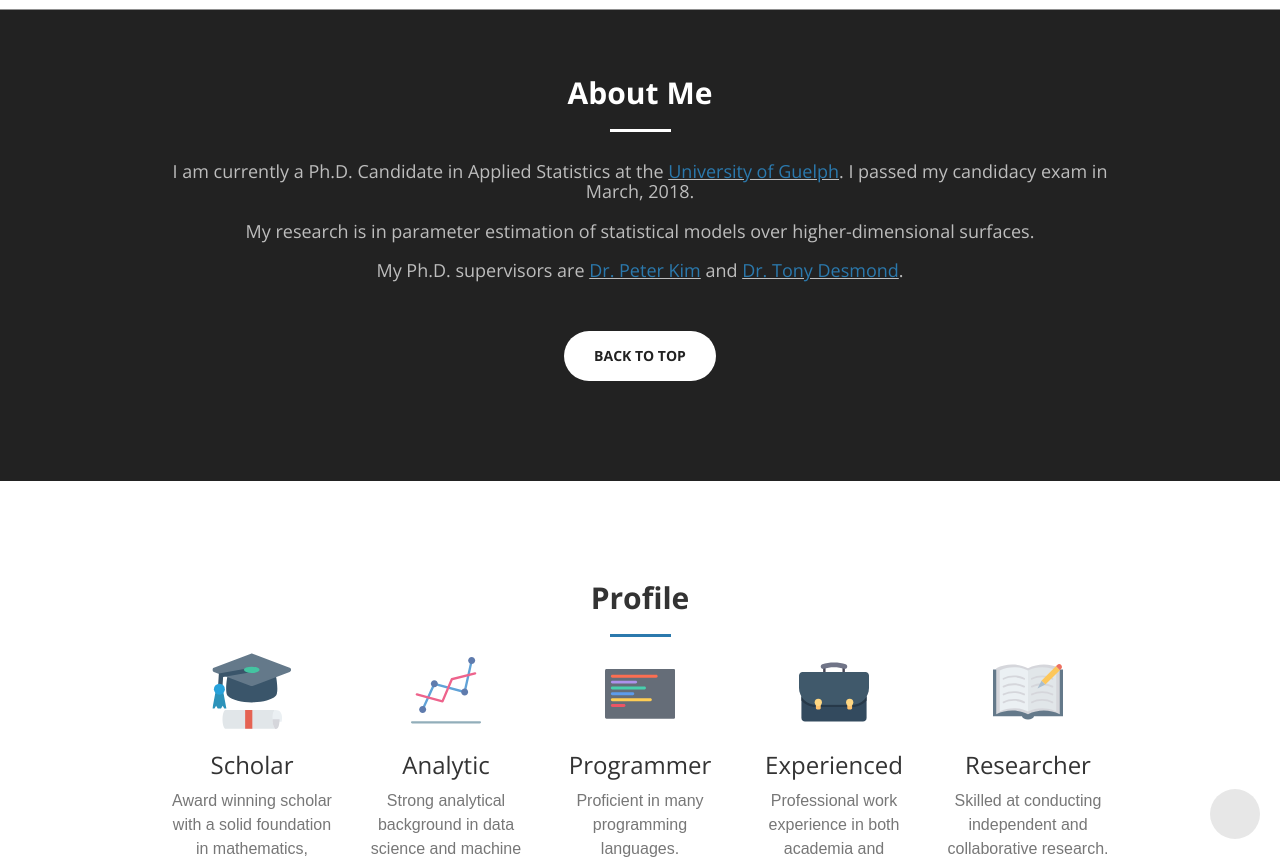
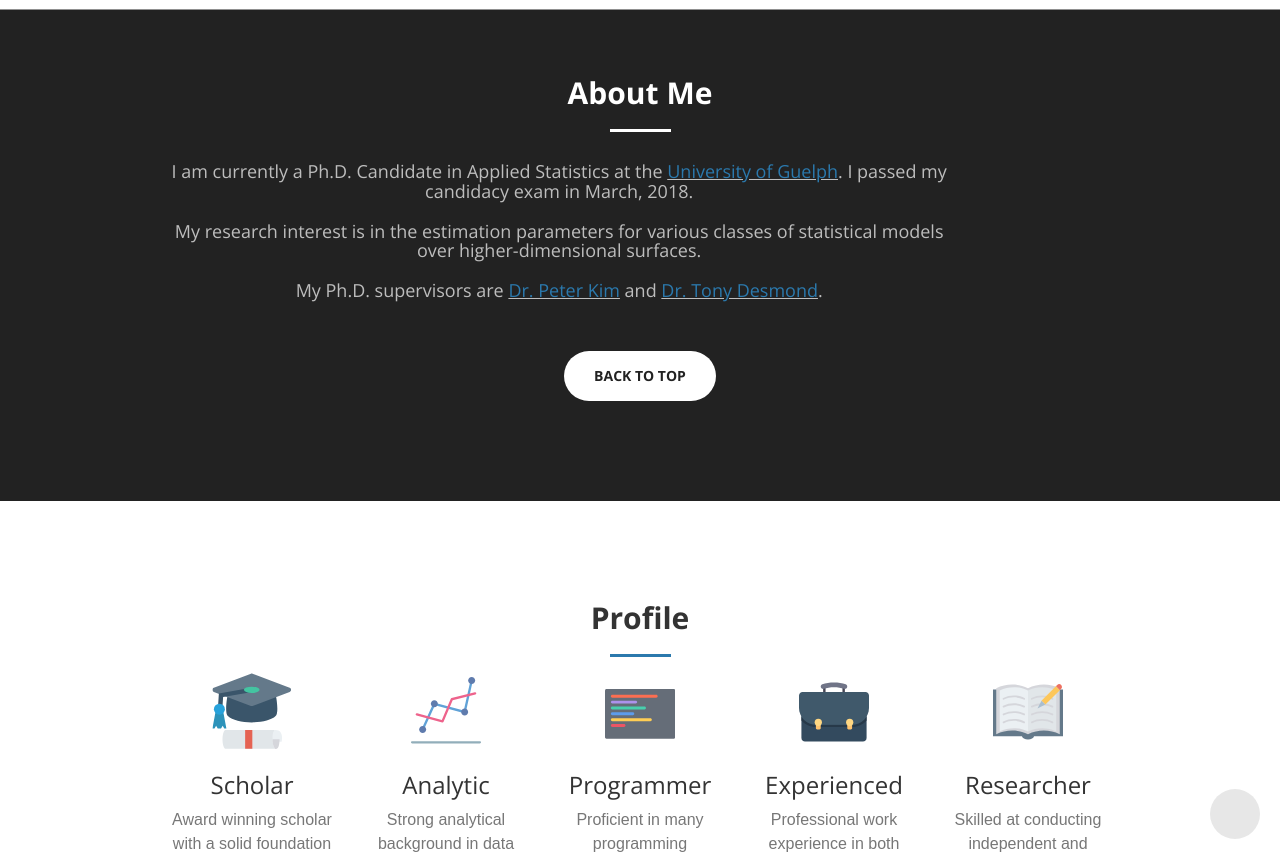
Before and after one commit to nishanmudalige/nishanmudalige.github.io, a Jekyll site: the page built from index.html, in a window 1280 px wide and 900 px high, scrolled down 883 px, cut to the strip 41-900 px from the top of the window. Built offline with Jekyll 4.4.1, drawn with Linux system fonts in a browser that asks for light colours; nearby versions of some CDN libraries; some web fonts are replaced.

Commit message:
Update about.html

```diff
--- a/_includes/about.html
+++ b/_includes/about.html
@@ -7,17 +7,17 @@
       <!-- <img src="/img/pictures/profile.png" alt="Profile picture" height="125px">
       <br>
       <br> -->
-      <h4 class="col-lg-12 text-faded">
+      <h4 class="col-lg-10 text-faded">
         I am currently a Ph.D. Candidate in Applied Statistics at the
         <u><a href="https://www.uoguelph.ca">University of Guelph</a></u>.
         I passed my candidacy exam in March, 2018.
       </h4>
       <br>
-      <h4 class="col-lg-12 text-faded">
-        My research is in parameter estimation of statistical models over higher-dimensional surfaces.
+      <h4 class="col-lg-10 text-faded">
+        My research interest is in the estimation parameters for various classes of statistical models over higher-dimensional surfaces.
       </h4>
       <br>
-      <h4 class="col-lg-12 text-faded">
+      <h4 class="col-lg-10 text-faded">
         My Ph.D. supervisors are <u><a href="https://mathstat.uoguelph.ca/people/kim">Dr. Peter Kim</a></u>
         and <u><a href="https://mathstat.uoguelph.ca/people/desmond">Dr. Tony Desmond</a></u>.
       </h4>
```
